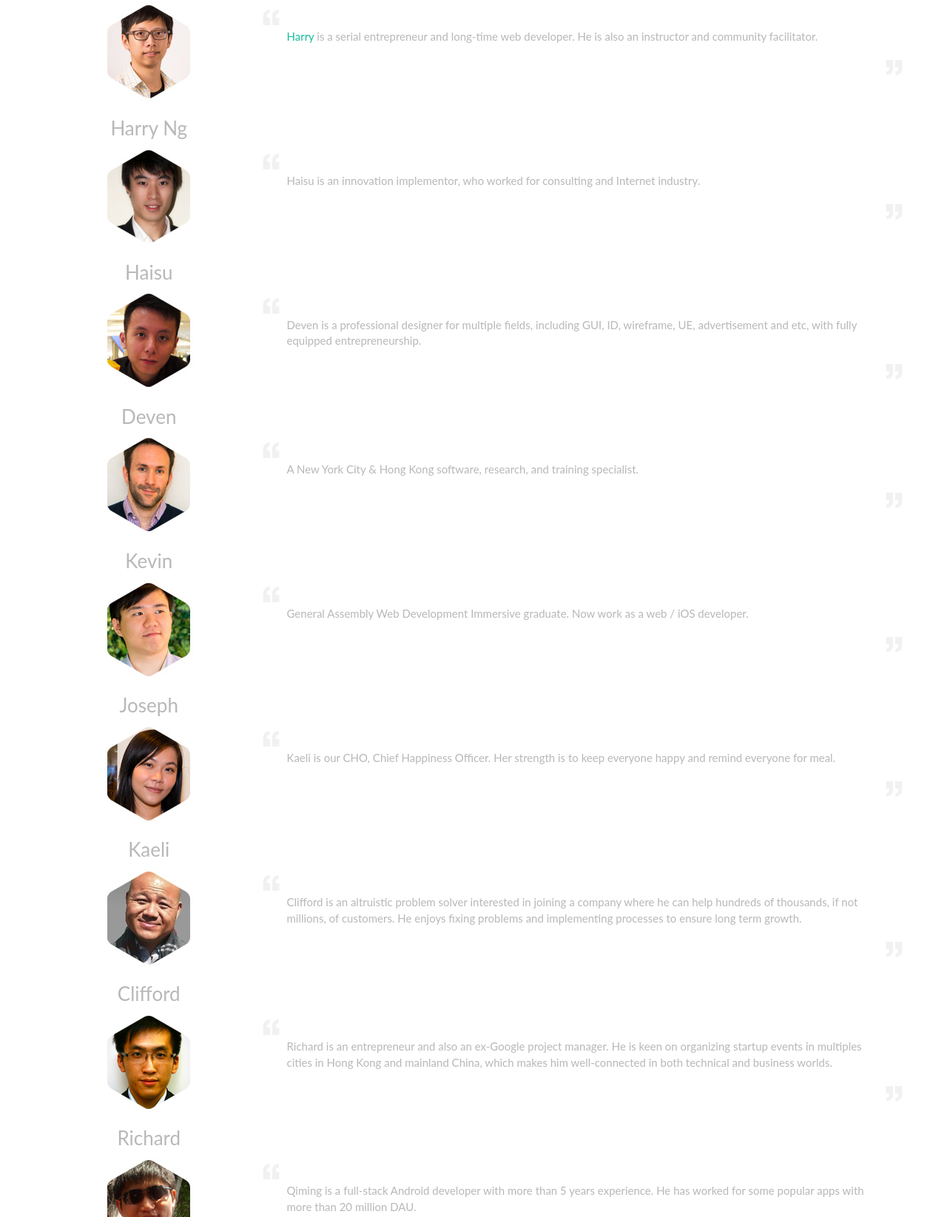
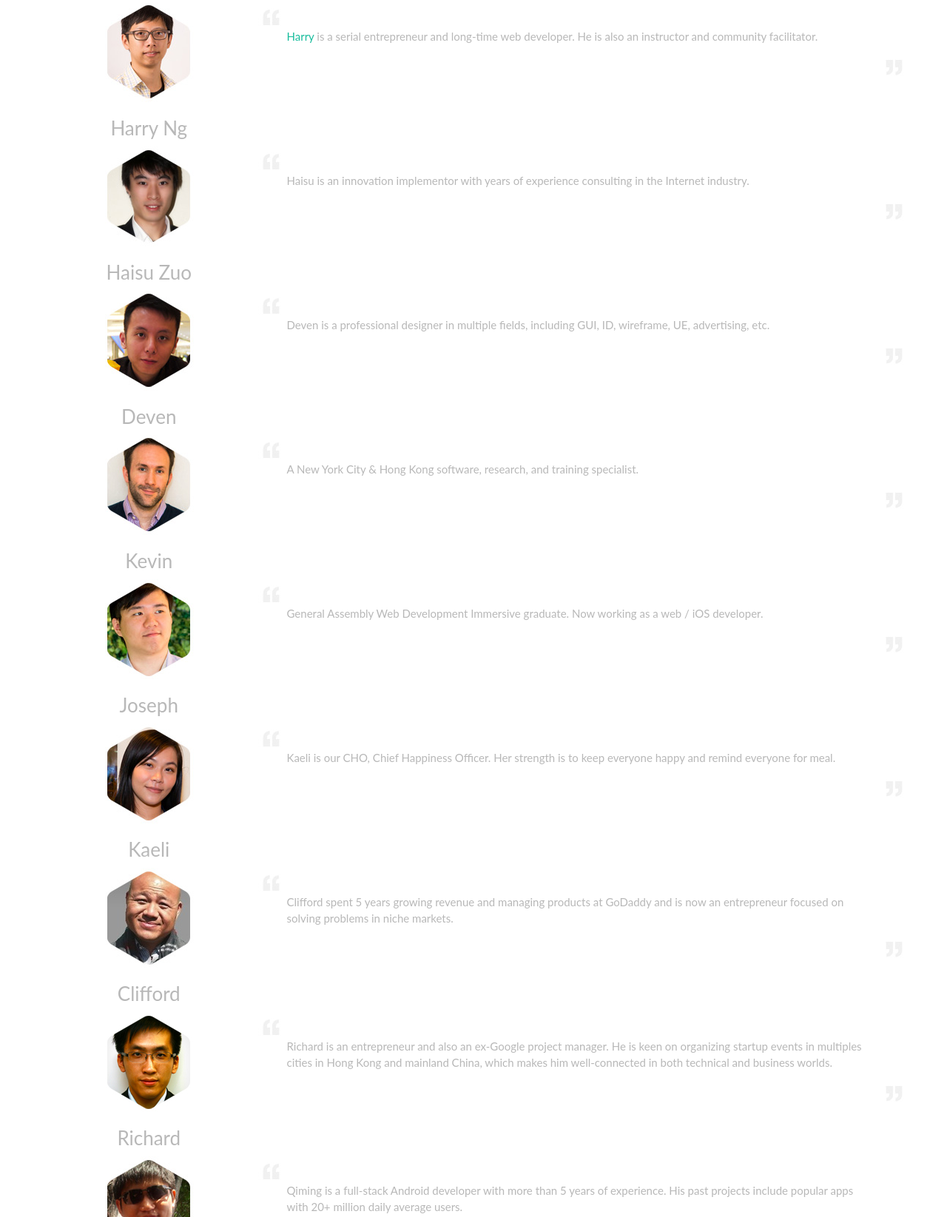
Before and after one commit to 1request/front-page, a plain HTML site: page index.html in a window 1280 px wide. Shown: the part 479-2124 px from the top of the page at 74% size. Drawn offline with nearby package versions, Linux system fonts and the light colour scheme.

Commit message:
Updated profile from Clifford

```diff
--- a/index.html
+++ b/index.html
@@ -77,7 +77,7 @@
             <img src="img/haisu.jpg" alt="haisu" class="img-responsive center-block">
           </div>
           <div class="row">
-            <h3 class="text-center">Haisu</h3>
+            <h3 class="text-center">Haisu Zuo</h3>
           </div>
         </div>
         <div class="col-md-9 intro">
@@ -86,7 +86,7 @@
           </div>
           <div class="row">
             <p>
-              Haisu is an innovation implementor, who worked for consulting and Internet industry.
+              Haisu is an innovation implementor with years of experience consulting in the Internet industry.
             </p>
           </div>
           <div class="row">
@@ -109,7 +109,7 @@
           </div>
           <div class="row">
             <p>
-              Deven is a professional designer for multiple fields, including GUI, ID, wireframe, UE, advertisement and etc, with fully equipped entrepreneurship.
+              Deven is a professional designer in multiple fields, including GUI, ID, wireframe, UE, advertising, etc.
             </p>
           </div>
           <div class="row">
@@ -155,7 +155,7 @@
           </div>
           <div class="row">
             <p>
-              General Assembly Web Development Immersive graduate. Now work as a web / iOS developer.
+              General Assembly Web Development Immersive graduate. Now working as a web / iOS developer.
             </p>
           </div>
           <div class="row">
@@ -199,7 +199,7 @@
           </div>
           <div class="row">
             <p>
-              Clifford is an altruistic problem solver interested in joining a company where he can help hundreds of thousands, if not millions, of customers. He enjoys fixing problems and implementing processes to ensure long term growth.
+              Clifford spent 5 years growing revenue and managing products at GoDaddy and is now an entrepreneur focused on solving problems in niche markets.
             </p>
           </div>
           <div class="row">
@@ -245,7 +245,7 @@
           </div>
           <div class="row">
             <p>
-              Qiming is a full-stack Android developer with more than 5 years experience. He has worked for some popular apps with more than 20 million DAU.
+              Qiming is a full-stack Android developer with more than 5 years of experience. His past projects include popular apps with 20+ million daily average users.
             </p>
           </div>
           <div class="row">
```
